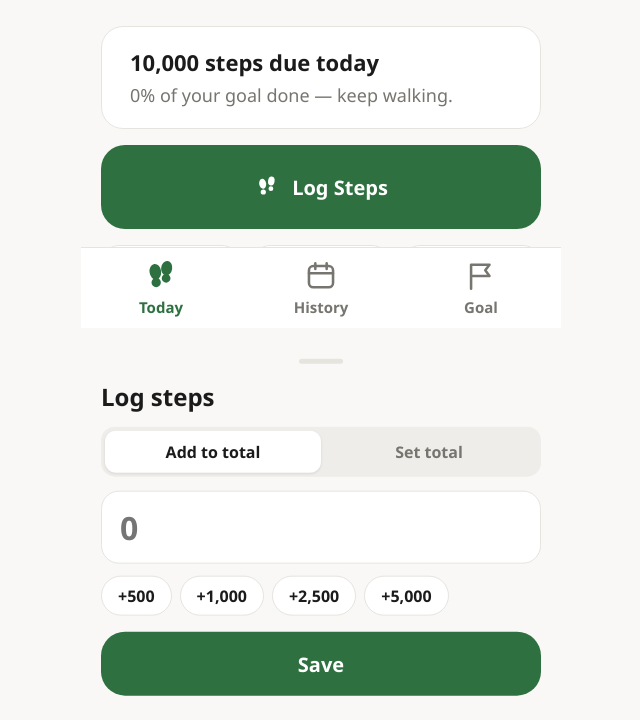
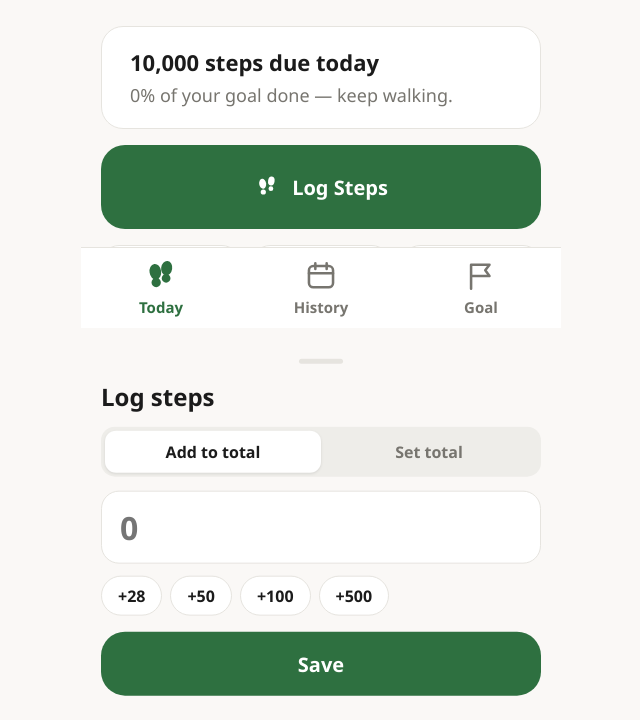
Before and after one commit to ysmpixel/steps-tracker, a website: page www/index.html in a window 1280 px wide. Shown: the part 472-1192 px from the top of the page, without its empty margins (319-959 px from the left). Drawn offline with Linux system fonts and the light colour scheme.

Commit message:
Quick-add options: +28, +50, +100, +500
Co-Authored-By: Claude Sonnet 5.5 <noreply@anthropic.com>

```diff
--- a/www/index.html
+++ b/www/index.html
@@ -189,10 +189,10 @@
       <input type="number" id="steps-input" inputmode="numeric" min="0" placeholder="0">
     </div>
     <div class="chips" id="quick">
+      <button class="chip" data-q="28">+28</button>
+      <button class="chip" data-q="50">+50</button>
+      <button class="chip" data-q="100">+100</button>
       <button class="chip" data-q="500">+500</button>
-      <button class="chip" data-q="1000">+1,000</button>
-      <button class="chip" data-q="2500">+2,500</button>
-      <button class="chip" data-q="5000">+5,000</button>
     </div>
     <button class="btn" id="sheet-save" style="height:64px">Save</button>
   </div>
```
